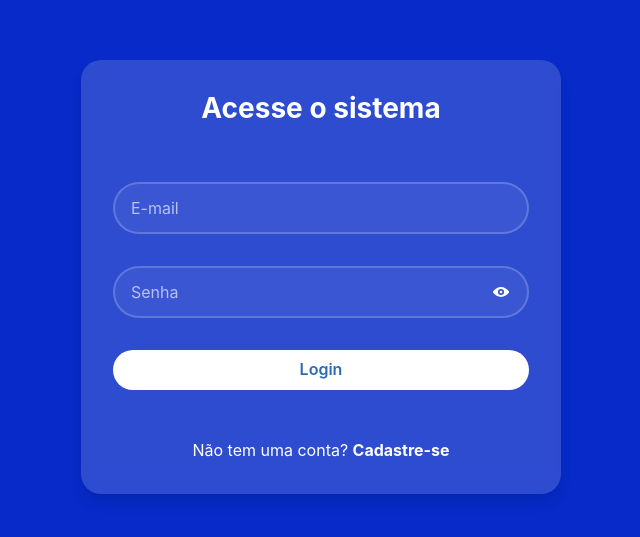
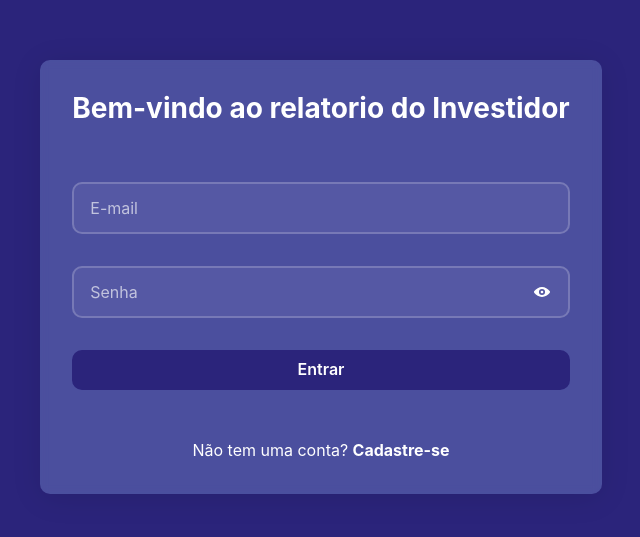
Before and after one commit to tsaulo/LOORSQUAD9, a React (Vite) app: page / in a window 1280 px wide. Shown: the part 123-660 px from the top of the page, without its empty margins (319-959 px from the left). Built offline with nearby package versions, Linux system fonts and the light colour scheme.

Commit message:
background svg

```diff
--- a/src/pages/Login/App.css
+++ b/src/pages/Login/App.css
@@ -11,5 +11,9 @@
     justify-content: center;
     align-items: center;
     min-height: 100vh;
-  background-color: #072AC8;
+    background-color: #072ac8;
 }
+
+.login-bg {
+    background-color: red;
+}
--- a/src/pages/Login/Login.jsx
+++ b/src/pages/Login/Login.jsx
@@ -1,4 +1,4 @@
-import React, { useState } from 'react';
+import React, { useState } from "react";
 import {
     Box,
     Input,
@@ -11,25 +11,25 @@ import {
     InputRightElement,
     IconButton,
     Heading,
-} from '@chakra-ui/react';
-import { ViewIcon, ViewOffIcon } from '@chakra-ui/icons';
-import { useNavigate } from 'react-router-dom';
+} from "@chakra-ui/react";
+
+import { ViewIcon, ViewOffIcon } from "@chakra-ui/icons";
+import { useNavigate } from "react-router-dom";
 
 const LoginPage = () => {
-  const [email, setEmail] = useState('');
-  const [senha, setSenha] = useState('');
+    const [email, setEmail] = useState("");
+    const [senha, setSenha] = useState("");
     const [mostrarSenha, setMostrarSenha] = useState(false);
-  const [message, setMessage] = useState('');
+    const [message, setMessage] = useState("");
     const navigate = useNavigate();
 
     const handleSubmit = async (e) => {
         e.preventDefault();
 
-
         try {
-      const response = await fetch('http://127.0.0.1:3333/login', {
-        method: 'POST',
-        headers: { 'Content-Type': 'application/json' },
+            const response = await fetch("http://127.0.0.1:3333/login", {
+                method: "POST",
+                headers: { "Content-Type": "application/json" },
                 body: JSON.stringify({ email, password: senha }),
             });
 
@@ -37,31 +37,46 @@ const LoginPage = () => {
 
             if (response.ok) {
                 // ✅ Salva token e ID do usuário no localStorage
-        localStorage.setItem('token', data.token);
-        localStorage.setItem('usuario_id', data.userId);
+                localStorage.setItem("token", data.token);
+                localStorage.setItem("usuario_id", data.userId);
 
-        setMessage('Login bem-sucedido!');
-
+                setMessage("Login bem-sucedido!");
 
                 // ✅ Redireciona após salvar os dados
-        navigate('/Step1');
+                navigate("/Step1");
             } else {
-        setMessage(data.error || 'Erro ao fazer login');
-        console.error('Erro na resposta do servidor:', data);
+                setMessage(data.error || "Erro ao fazer login");
+                console.error("Erro na resposta do servidor:", data);
             }
         } catch (error) {
-      setMessage('Erro na conexão com o servidor');
-      console.error('Erro:', error);
+            setMessage("Erro na conexão com o servidor");
+            console.error("Erro:", error);
         }
     };
 
     return (
-    <Box bg="#072AC8" minH="100vh" py={10} display="flex" justifyContent="center" alignItems="center">
-      <Container maxW="lg">
-        <Box bg="whiteAlpha.300" p={8} borderRadius="20" boxShadow="lg" backdropFilter="blur(10px)">
+        <Box
+            class="login-bg"
+            bg="#2b247b"
+            minH="100vh"
+            py={10}
+            display="flex"
+            justifyContent="center"
+            alignItems="center">
+            <Container class="login-container" maxW="600">
+                <Box
+                    bg="rgba(162, 194, 255, 0.27)"
+                    p={8}
+                    borderRadius="10"
+                    boxShadow="0 4px 30px rgba(0, 0, 0, 0.1)"
+                    backdropFilter="blur(4.1px)">
                     <VStack spacing={8}>
-            <Heading color="white" mb={6} textAlign="center" fontSize="28">
-              Acesse o sistema
+                        <Heading
+                            color="white"
+                            mb={6}
+                            textAlign="center"
+                            fontSize="28">
+                            Bem-vindo ao relatorio do Investidor
                         </Heading>
 
                         <InputGroup>
@@ -73,8 +88,8 @@ const LoginPage = () => {
                                 bg="whiteAlpha.100"
                                 color="white"
                                 border="2px solid rgba(255, 255, 255, 0.2)"
-                borderRadius="40px"
-                _placeholder={{ color: 'whiteAlpha.700' }}
+                                borderRadius="10px"
+                                _placeholder={{ color: "whiteAlpha.700" }}
                                 py={6}
                                 px={4}
                                 w="100%"
@@ -83,46 +98,61 @@ const LoginPage = () => {
 
                         <InputGroup>
                             <Input
-                type={mostrarSenha ? 'text' : 'password'}
+                                type={mostrarSenha ? "text" : "password"}
                                 placeholder="Senha"
                                 value={senha}
                                 onChange={(e) => setSenha(e.target.value)}
                                 bg="whiteAlpha.100"
                                 color="white"
                                 border="2px solid rgba(255, 255, 255, 0.2)"
-                borderRadius="40px"
-                _placeholder={{ color: 'whiteAlpha.700' }}
+                                borderRadius="10px"
+                                _placeholder={{ color: "whiteAlpha.700" }}
                                 py={6}
                                 px={4}
                                 w="100%"
                             />
                             <InputRightElement h="full" pr={4}>
                                 <IconButton
-                  icon={mostrarSenha ? <ViewOffIcon /> : <ViewIcon />}
+                                    icon={
+                                        mostrarSenha ? (
+                                            <ViewOffIcon />
+                                        ) : (
+                                            <ViewIcon />
+                                        )
+                                    }
                                     variant="ghost"
-                  onClick={() => setMostrarSenha(!mostrarSenha)}
+                                    onClick={() =>
+                                        setMostrarSenha(!mostrarSenha)
+                                    }
                                     color="white"
-                  _hover={{ bg: 'whiteAlpha.200' }}
+                                    _hover={{ bg: "whiteAlpha.200" }}
                                 />
                             </InputRightElement>
                         </InputGroup>
 
                         <Button
                             w="100%"
-              bg="white"
-              color="blue.600"
-              _hover={{ bg: 'whiteAlpha.900' }}
+                            bg="#2b247b"
+                            color="white"
+                            _hover={{ bg: "whiteAlpha.900", color: "#2b247b" }}
                             onClick={handleSubmit}
-              borderRadius="40px"
-            >
-              Login
+                            borderRadius="10px">
+                            Entrar
                         </Button>
 
-            {message && <Text color="white" mt={4} textAlign="center">{message}</Text>}
+                        {message && (
+                            <Text color="white" mt={4} textAlign="center">
+                                {message}
+                            </Text>
+                        )}
 
                         <Text color="white" mt={4} textAlign="center">
-              Não tem uma conta?{' '}
-              <Link href="#" color="white" fontWeight="bold" _hover={{ textDecoration: 'underline' }}>
+                            Não tem uma conta?{" "}
+                            <Link
+                                href="#"
+                                color="white"
+                                fontWeight="bold"
+                                _hover={{ textDecoration: "underline" }}>
                                 Cadastre-se
                             </Link>
                         </Text>
```
Also changed, not shown: src/pages/Login/Registro.css (+6 -1 lines), package.json (indentation only). Lines whose indentation alone changed are shown as unchanged.
